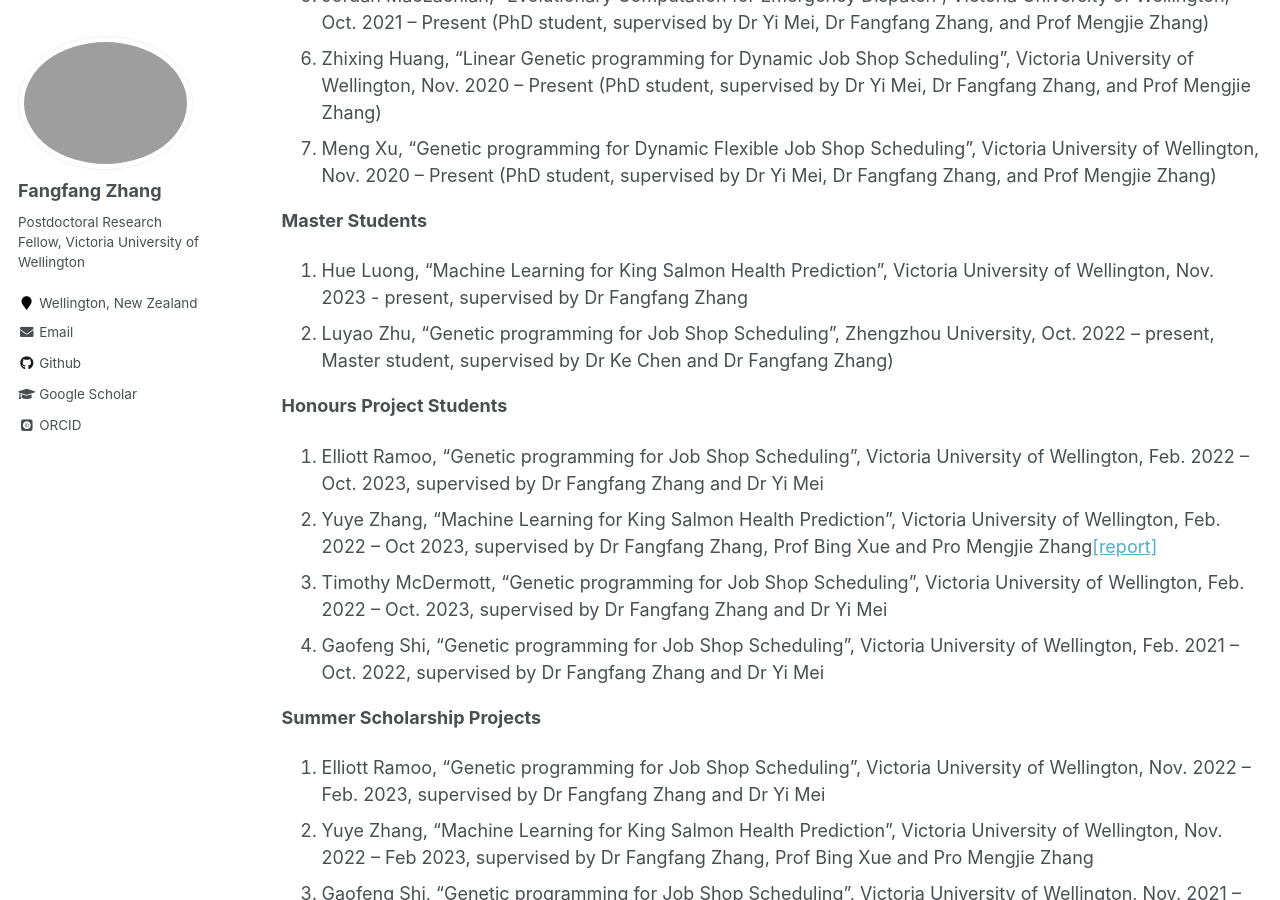
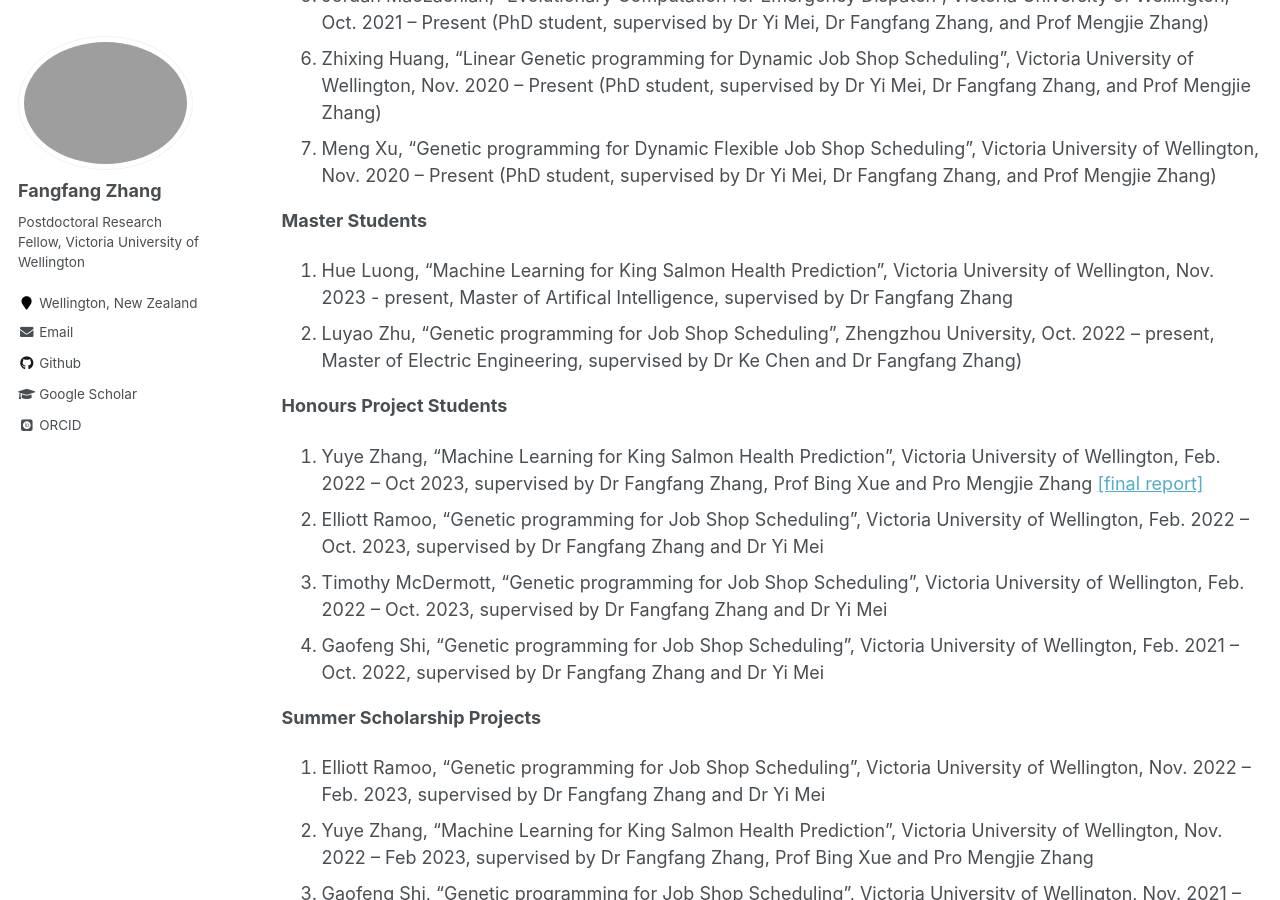
Before and after one commit to fangfang-zhang/fangfang-zhang.github.io, a Jekyll site: the page built from _pages/teaching.md, in a window 1280 px wide and 900 px high, scrolled down 1210 px. Built offline with Jekyll 4.4.1, drawn with Linux system fonts in a browser that asks for light colours; some web fonts are replaced.

Commit message:
students

```diff
--- a/_pages/teaching.md
+++ b/_pages/teaching.md
@@ -33,14 +33,14 @@ author_profile: true
 
 **Master Students**
 <ol>
-<li> Hue Luong, “Machine Learning for King Salmon Health Prediction”, Victoria University of Wellington, Nov. 2023 - present, supervised by Dr Fangfang Zhang</li>
-<li> Luyao Zhu, “Genetic programming for Job Shop Scheduling”, Zhengzhou University, Oct. 2022 – present, Master student, supervised by Dr Ke Chen and Dr Fangfang Zhang)</li>
+<li> Hue Luong, “Machine Learning for King Salmon Health Prediction”, Victoria University of Wellington, Nov. 2023 - present, Master of Artifical Intelligence, supervised by Dr Fangfang Zhang</li>
+<li> Luyao Zhu, “Genetic programming for Job Shop Scheduling”, Zhengzhou University, Oct. 2022 – present, Master of Electric Engineering, supervised by Dr Ke Chen and Dr Fangfang Zhang)</li>
 </ol>
 
 **Honours Project Students**
 <ol>
+<li> Yuye Zhang, “Machine Learning for King Salmon Health Prediction”, Victoria University of Wellington, Feb. 2022 – Oct 2023, supervised by Dr Fangfang Zhang, Prof Bing Xue and Pro Mengjie Zhang <a target="_blank" href="https://github.com/fangfang-zhang/fangfang-zhang.github.io/blob/master/files/Yuye_Zhang_AIML487_Final_Report.pdf">[final report]</a></li>
 <li> Elliott Ramoo, “Genetic programming for Job Shop Scheduling”, Victoria University of Wellington, Feb. 2022 – Oct. 2023, supervised by Dr Fangfang Zhang and Dr Yi Mei</li>
-<li> Yuye Zhang, “Machine Learning for King Salmon Health Prediction”, Victoria University of Wellington, Feb. 2022 – Oct 2023, supervised by Dr Fangfang Zhang, Prof Bing Xue and Pro Mengjie Zhang<a target="_blank" href="https://github.com/fangfang-zhang/fangfang-zhang.github.io/blob/master/files/Yuye_Zhang_AIML487_Final_Report.pdf">[report]</a></li>
 <li> Timothy McDermott, “Genetic programming for Job Shop Scheduling”, Victoria University of Wellington, Feb. 2022 – Oct. 2023, supervised by Dr Fangfang Zhang and Dr Yi Mei</li>
 <li> Gaofeng Shi, “Genetic programming for Job Shop Scheduling”, Victoria University of Wellington, Feb. 2021 – Oct. 2022, supervised by Dr Fangfang Zhang and Dr Yi Mei</li>
 </ol>
```
Also changed, not shown: 1 other file.
